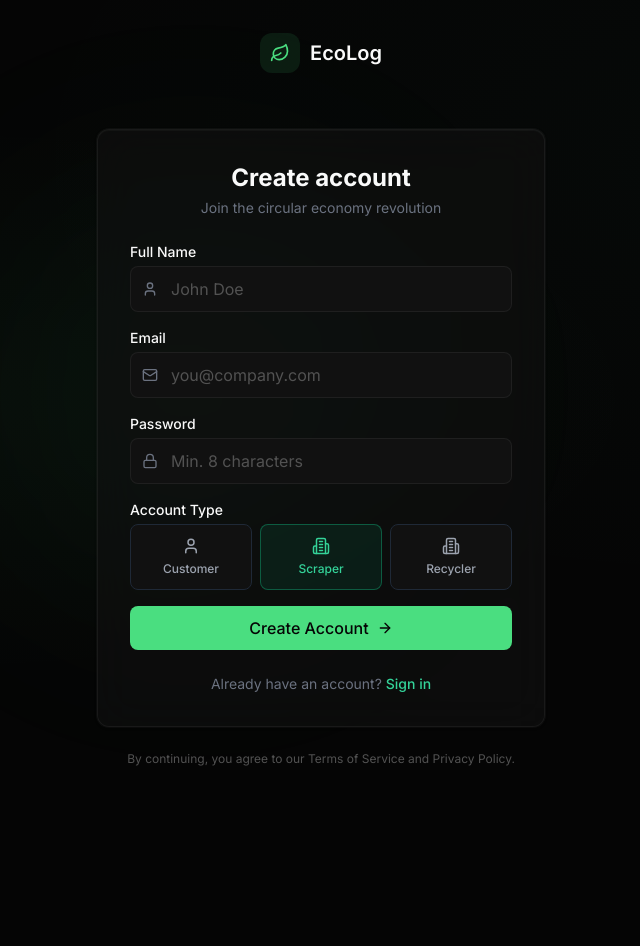
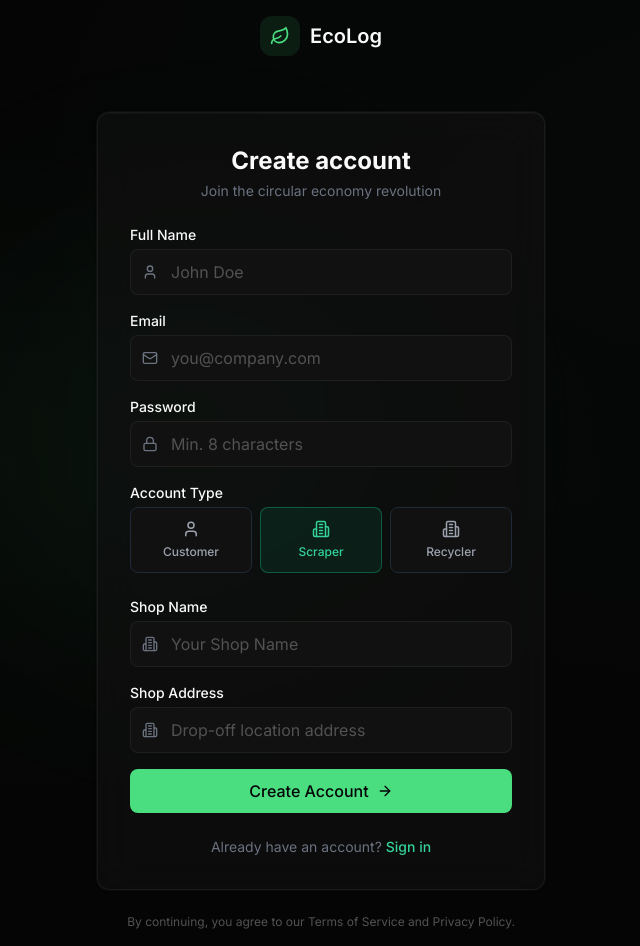
Before and after one commit to HackingNaruto/ecologtest, a React (Vite) app: page /register in a window 1280 px wide. Both pictures are taken after a click on the button "Scraper". Shown: the whole page, without its empty margins (319-959 px from the left). Before the commit the page ends 800 px from the top, so only its background shows below. Built offline with nearby package versions, Linux system fonts and the light colour scheme; no server answers.

Commit message:
Update registration workflow to ask for scraper shop name and address dynamically

```diff
--- a/src/contexts/AuthContext.tsx
+++ b/src/contexts/AuthContext.tsx
@@ -18,7 +18,9 @@ interface AuthContextType {
     email: string,
     password: string,
     fullName: string,
-    role: Profile["role"]
+    role: Profile["role"],
+    shopName?: string,
+    shopAddress?: string
   ) => Promise<any>;
   logout: () => Promise<void>;
   updateProfile: (updates: Partial<Profile>) => Promise<void>;
@@ -119,7 +121,9 @@ export function AuthProvider({ children }: { children: ReactNode }) {
       email: string,
       password: string,
       fullName: string,
-      role: Profile["role"]
+      role: Profile["role"],
+      shopName?: string,
+      shopAddress?: string
     ) => {
       const { data, error } = await supabase.auth.signUp({
         email,
@@ -128,6 +132,8 @@ export function AuthProvider({ children }: { children: ReactNode }) {
           data: {
             full_name: fullName,
             role,
+            shop_name: shopName,
+            shop_address: shopAddress
           },
         },
       });
--- a/src/pages/Register.tsx
+++ b/src/pages/Register.tsx
@@ -13,6 +13,8 @@ export function Register() {
   const [email, setEmail] = useState('');
   const [password, setPassword] = useState('');
   const [role, setRole] = useState<ProfileRole>('customer');
+  const [shopName, setShopName] = useState('');
+  const [shopAddress, setShopAddress] = useState('');
   const [error, setError] = useState('');
   const [isLoading, setIsLoading] = useState(false);
   const [isSuccess, setIsSuccess] = useState(false); // ✅ Added state to track successful signups
@@ -28,7 +30,7 @@ export function Register() {
     setError("");
 
     try {
-      await register(email, password, name, role);
+      await register(email, password, name, role, shopName, shopAddress);
       setIsSuccess(true); // ✅ SUCCESS: Switch UI view instead of navigating to login instantly!
     } catch (err: any) {
       setError(err.message);
@@ -160,6 +162,44 @@ export function Register() {
           </div>
         </div>
 
+        {/* SCRAPER ONLY FIELDS */}
+        {role === 'scraper' && (
+          <motion.div
+            initial={{ opacity: 0, height: 0 }}
+            animate={{ opacity: 1, height: 'auto' }}
+            className="space-y-4 pt-2"
+          >
+            <div>
+              <label className="block text-sm font-medium mb-1">Shop Name</label>
+              <div className="relative">
+                <Building2 className="absolute left-3 top-1/2 -translate-y-1/2 text-gray-500" size={16} />
+                <input
+                  type="text"
+                  value={shopName}
+                  onChange={(e) => setShopName(e.target.value)}
+                  className="input-field pl-10"
+                  placeholder="Your Shop Name"
+                  required
+                />
+              </div>
+            </div>
+            <div>
+              <label className="block text-sm font-medium mb-1">Shop Address</label>
+              <div className="relative">
+                <Building2 className="absolute left-3 top-1/2 -translate-y-1/2 text-gray-500" size={16} />
+                <input
+                  type="text"
+                  value={shopAddress}
+                  onChange={(e) => setShopAddress(e.target.value)}
+                  className="input-field pl-10"
+                  placeholder="Drop-off location address"
+                  required
+                />
+              </div>
+            </div>
+          </motion.div>
+        )}
+
         {/* SUBMIT */}
         <button
           type="submit"
--- a/src/types/database.ts
+++ b/src/types/database.ts
@@ -25,6 +25,7 @@ export interface Profile {
 export interface Scraper {
   id: string;
   user_id: string;
+  shop_name: string | null;
   aadhaar_number: string | null;
   address: string | null;
   vehicle_type: string | null;
```
